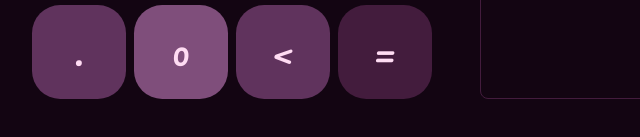
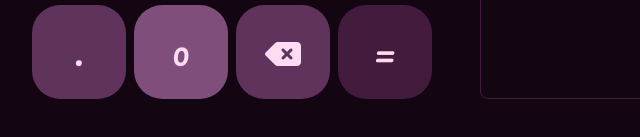
Before and after one commit to CarapaceonBear/calculator_web_app, a plain HTML site: page index.html in a window 1280 px wide. Shown: the part 649-786 px from the top of the page, 183-823 px from the left. Drawn offline with Linux system fonts and the light colour scheme; a web font is replaced by a local one.

Commit message:
changed all-clear to backspace. Backspace icon added

```diff
--- a/app.js
+++ b/app.js
@@ -154,6 +154,7 @@ const addToRecord = (formula, result) => {
     recordBox.innerHTML += `<p class="record__text"></p><p class="record__text--formula">${formula}</p><p class="record__text--result">${result}</p>`;
 }
 
+// functions for long-press on equals button
 const startLongPress = (event) => {
     timer = setTimeout(fullClear.bind(), delay);
 }
@@ -187,10 +188,10 @@ buttonRoot.addEventListener("click", onOperatorClicked);
 buttonPower.addEventListener("click", onOperatorClicked);
 buttonEquals.addEventListener("click", onEqualsClicked);
 
-buttonEquals.addEventListener("mousedown", startLongPress);
-buttonEquals.addEventListener("touchstart", startLongPress);
-buttonEquals.addEventListener("mouseup", cancelLongPress);
-buttonEquals.addEventListener("touchend", cancelLongPress);
+buttonBackspace.addEventListener("mousedown", startLongPress);
+buttonBackspace.addEventListener("touchstart", startLongPress);
+buttonBackspace.addEventListener("mouseup", cancelLongPress);
+buttonBackspace.addEventListener("touchend", cancelLongPress);
 
 // -------------------------------------------------------------------------------------------//
 // ------------------------------------- CALCULATOR ------------------------------------------//
--- a/index.html
+++ b/index.html
@@ -96,7 +96,7 @@
                     </div>
                     <div class="main__box main__box--backspace main__box--colour2" id="box-backspace">
                         <button class="main__button" id="button-backspace" value="backspace">
-                            <
+                            <i class="fa-solid fa-delete-left"></i>
                         </button>
                     </div>
                     <div class="main__box main__box--add main__box--colour2" id="box-add">
```
